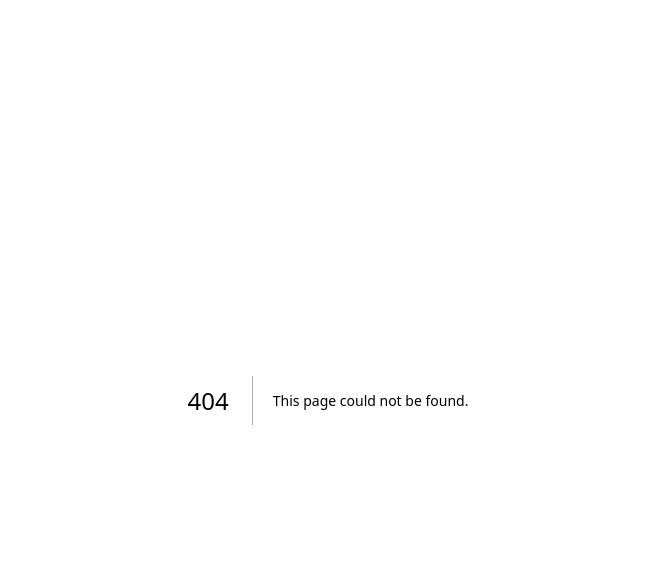
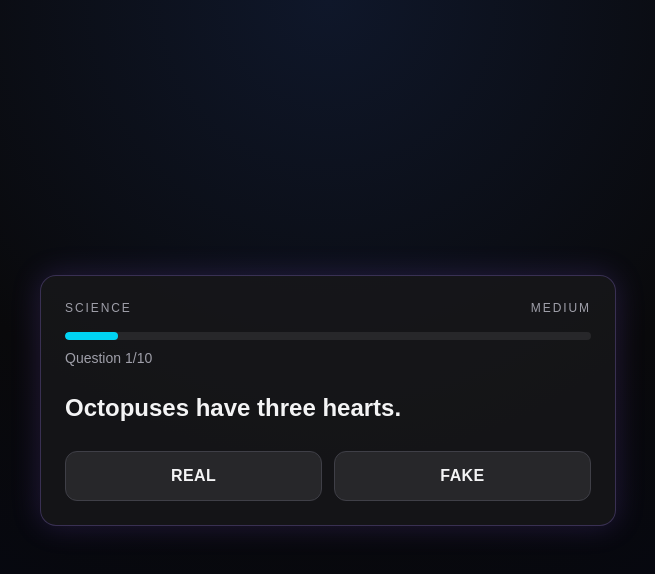
Before and after one commit to umutcanbirbir/fake-real-quiz, a Next.js app: page /quiz in a window 1280 px wide. Before the commit this address had no page. Shown: the top 574 px of the page, without its empty margins (312-967 px from the left). Built offline with nearby package versions, Linux system fonts and the light colour scheme.

Commit message:
Build MVP fake-or-real quiz experience

```diff
--- a/app/layout.tsx
+++ b/app/layout.tsx
@@ -13,8 +13,8 @@ const geistMono = Geist_Mono({
 });
 
 export const metadata: Metadata = {
-  title: "Create Next App",
-  description: "Generated by create next app",
+  title: "Fake or Real Quiz",
+  description: "A dark, game-like Fake or Real quiz built with Next.js.",
 };
 
 export default function RootLayout({
@@ -27,7 +27,7 @@ export default function RootLayout({
       lang="en"
       className={`${geistSans.variable} ${geistMono.variable} h-full antialiased`}
     >
-      <body className="min-h-full flex flex-col">{children}</body>
+      <body className="min-h-full bg-zinc-950 text-zinc-100">{children}</body>
     </html>
   );
 }
--- a/app/page.tsx
+++ b/app/page.tsx
@@ -1,65 +1,30 @@
-import Image from "next/image";
+import Link from "next/link";
 
 export default function Home() {
   return (
-    <div className="flex flex-col flex-1 items-center justify-center bg-zinc-50 font-sans dark:bg-black">
-      <main className="flex flex-1 w-full max-w-3xl flex-col items-center justify-between py-32 px-16 bg-white dark:bg-black sm:items-start">
-        <Image
-          className="dark:invert"
-          src="/next.svg"
-          alt="Next.js logo"
-          width={100}
-          height={20}
-          priority
-        />
-        <div className="flex flex-col items-center gap-6 text-center sm:items-start sm:text-left">
-          <h1 className="max-w-xs text-3xl font-semibold leading-10 tracking-tight text-black dark:text-zinc-50">
-            To get started, edit the page.tsx file.
-          </h1>
-          <p className="max-w-md text-lg leading-8 text-zinc-600 dark:text-zinc-400">
-            Looking for a starting point or more instructions? Head over to{" "}
-            <a
-              href="https://vercel.com/templates?framework=next.js&utm_source=create-next-app&utm_medium=appdir-template-tw&utm_campaign=create-next-app"
-              className="font-medium text-zinc-950 dark:text-zinc-50"
-            >
-              Templates
-            </a>{" "}
-            or the{" "}
-            <a
-              href="https://nextjs.org/learn?utm_source=create-next-app&utm_medium=appdir-template-tw&utm_campaign=create-next-app"
-              className="font-medium text-zinc-950 dark:text-zinc-50"
-            >
-              Learning
-            </a>{" "}
-            center.
-          </p>
+    <main className="flex min-h-screen items-center justify-center bg-[radial-gradient(circle_at_top,#1b0f3f_0%,#09090b_48%,#020617_100%)] px-5 py-10">
+      <section className="w-full max-w-2xl rounded-3xl border border-violet-500/30 bg-zinc-950/70 p-7 text-center shadow-[0_0_45px_rgba(124,58,237,0.25)] backdrop-blur sm:p-10">
+        <p className="text-xs uppercase tracking-[0.2em] text-cyan-300">Mind Challenge</p>
+        <h1 className="mt-3 text-4xl font-black text-white sm:text-5xl">Fake or Real</h1>
+        <p className="mt-5 text-base leading-relaxed text-zinc-300 sm:text-lg">
+          Test your instinct with 10 tricky statements across science, history, space, and more.
+          Pick <span className="font-semibold text-emerald-300">Real</span> or
+          <span className="font-semibold text-rose-300"> Fake</span>, get instant feedback, and share your score.
+        </p>
+
+        <div className="mt-8 rounded-2xl border border-zinc-800 bg-zinc-900/80 p-4 text-left text-sm text-zinc-300">
+          <p>• 10 hardcoded questions</p>
+          <p>• Instant result + explanation per question</p>
+          <p>• Mobile-first dark game UI</p>
         </div>
-        <div className="flex flex-col gap-4 text-base font-medium sm:flex-row">
-          <a
-            className="flex h-12 w-full items-center justify-center gap-2 rounded-full bg-foreground px-5 text-background transition-colors hover:bg-[#383838] dark:hover:bg-[#ccc] md:w-[158px]"
-            href="https://vercel.com/new?utm_source=create-next-app&utm_medium=appdir-template-tw&utm_campaign=create-next-app"
-            target="_blank"
-            rel="noopener noreferrer"
-          >
-            <Image
-              className="dark:invert"
-              src="/vercel.svg"
-              alt="Vercel logomark"
-              width={16}
-              height={16}
-            />
-            Deploy Now
-          </a>
-          <a
-            className="flex h-12 w-full items-center justify-center rounded-full border border-solid border-black/[.08] px-5 transition-colors hover:border-transparent hover:bg-black/[.04] dark:border-white/[.145] dark:hover:bg-[#1a1a1a] md:w-[158px]"
-            href="https://nextjs.org/docs?utm_source=create-next-app&utm_medium=appdir-template-tw&utm_campaign=create-next-app"
-            target="_blank"
-            rel="noopener noreferrer"
-          >
-            Documentation
-          </a>
-        </div>
-      </main>
-    </div>
+
+        <Link
+          href="/quiz"
+          className="mt-8 inline-flex w-full items-center justify-center rounded-xl bg-cyan-400 px-6 py-3 text-lg font-bold text-zinc-950 transition hover:bg-cyan-300 sm:w-auto"
+        >
+          Start Quiz
+        </Link>
+      </section>
+    </main>
   );
 }
--- /dev/null
+++ b/app/quiz/page.tsx
@@ -0,0 +1,9 @@
+import QuizGame from "@/components/QuizGame";
+
+export default function QuizPage() {
+  return (
+    <main className="flex min-h-screen items-center justify-center bg-[radial-gradient(circle_at_top,#0f172a_0%,#09090b_45%,#020617_100%)] px-4 py-8">
+      <QuizGame />
+    </main>
+  );
+}
--- /dev/null
+++ b/components/QuizGame.tsx
@@ -0,0 +1,123 @@
+"use client";
+
+import { useMemo, useState } from "react";
+import { quizQuestions, type QuizAnswer } from "@/data/questions";
+
+export default function QuizGame() {
+  const [currentIndex, setCurrentIndex] = useState(0);
+  const [selectedAnswer, setSelectedAnswer] = useState<QuizAnswer | null>(null);
+  const [correctCount, setCorrectCount] = useState(0);
+  const [copied, setCopied] = useState(false);
+
+  const currentQuestion = quizQuestions[currentIndex];
+  const isFinished = currentIndex >= quizQuestions.length;
+
+  const scorePercent = useMemo(() => {
+    return Math.round((correctCount / quizQuestions.length) * 100);
+  }, [correctCount]);
+
+  const handleAnswer = (answer: QuizAnswer) => {
+    if (selectedAnswer) return;
+    setSelectedAnswer(answer);
+    if (answer === currentQuestion.answer) {
+      setCorrectCount((prev) => prev + 1);
+    }
+  };
+
+  const handleNext = () => {
+    if (!selectedAnswer) return;
+
+    if (currentIndex === quizQuestions.length - 1) {
+      setCurrentIndex((prev) => prev + 1);
+      return;
+    }
+
+    setCurrentIndex((prev) => prev + 1);
+    setSelectedAnswer(null);
+  };
+
+  const shareText = `I scored ${correctCount}/${quizQuestions.length} (${scorePercent}%) on Fake or Real Quiz. Can you beat me?`;
+
+  const copyShareText = async () => {
+    await navigator.clipboard.writeText(shareText);
+    setCopied(true);
+    setTimeout(() => setCopied(false), 1600);
+  };
+
+  if (isFinished) {
+    return (
+      <section className="w-full max-w-xl rounded-2xl border border-cyan-400/30 bg-zinc-900/80 p-6 shadow-[0_0_30px_rgba(6,182,212,0.15)]">
+        <p className="text-sm uppercase tracking-[0.2em] text-cyan-300">Game Over</p>
+        <h1 className="mt-2 text-3xl font-bold text-white">Your Final Score</h1>
+        <p className="mt-5 text-5xl font-black text-cyan-300">{correctCount}/10</p>
+        <p className="mt-2 text-zinc-200">Accuracy: {scorePercent}%</p>
+        <button
+          onClick={copyShareText}
+          className="mt-6 w-full rounded-xl bg-cyan-400 px-4 py-3 font-semibold text-zinc-950 transition hover:bg-cyan-300"
+        >
+          {copied ? "Copied!" : "Copy Share Text"}
+        </button>
+      </section>
+    );
+  }
+
+  const isCorrect = selectedAnswer === currentQuestion.answer;
+
+  return (
+    <section className="w-full max-w-xl rounded-2xl border border-violet-400/25 bg-zinc-900/80 p-5 shadow-[0_0_30px_rgba(139,92,246,0.2)] sm:p-6">
+      <div className="flex items-center justify-between text-xs uppercase tracking-[0.16em] text-zinc-400">
+        <span>{currentQuestion.category}</span>
+        <span>{currentQuestion.difficulty}</span>
+      </div>
+
+      <div className="mt-4 h-2 w-full overflow-hidden rounded-full bg-zinc-800">
+        <div
+          className="h-full rounded-full bg-cyan-400 transition-all"
+          style={{ width: `${((currentIndex + 1) / quizQuestions.length) * 100}%` }}
+        />
+      </div>
+      <p className="mt-2 text-sm text-zinc-400">
+        Question {currentIndex + 1}/{quizQuestions.length}
+      </p>
+
+      <h2 className="mt-5 text-xl font-semibold leading-relaxed text-zinc-100 sm:text-2xl">
+        {currentQuestion.content}
+      </h2>
+
+      <div className="mt-6 grid grid-cols-1 gap-3 sm:grid-cols-2">
+        {(["real", "fake"] as const).map((choice) => {
+          const isSelected = selectedAnswer === choice;
+          return (
+            <button
+              key={choice}
+              onClick={() => handleAnswer(choice)}
+              disabled={Boolean(selectedAnswer)}
+              className={`rounded-xl border px-4 py-3 text-base font-bold uppercase tracking-wide transition ${
+                isSelected
+                  ? "border-cyan-300 bg-cyan-400/20 text-cyan-300"
+                  : "border-zinc-700 bg-zinc-800 text-zinc-100 hover:border-zinc-500"
+              }`}
+            >
+              {choice}
+            </button>
+          );
+        })}
+      </div>
+
+      {selectedAnswer && (
+        <div className="mt-6 rounded-xl border border-zinc-700 bg-zinc-950/70 p-4">
+          <p className={`text-lg font-semibold ${isCorrect ? "text-emerald-300" : "text-rose-300"}`}>
+            {isCorrect ? "✅ Correct" : "❌ Wrong"}
+          </p>
+          <p className="mt-2 text-zinc-200">{currentQuestion.explanation}</p>
+          <button
+            onClick={handleNext}
+            className="mt-4 rounded-lg bg-violet-500 px-4 py-2 font-semibold text-white transition hover:bg-violet-400"
+          >
+            {currentIndex === quizQuestions.length - 1 ? "See Results" : "Next"}
+          </button>
+        </div>
+      )}
+    </section>
+  );
+}
--- /dev/null
+++ b/data/questions.ts
@@ -0,0 +1,102 @@
+export type QuizAnswer = "fake" | "real";
+
+export type QuizQuestion = {
+  id: number;
+  category: string;
+  content: string;
+  answer: QuizAnswer;
+  explanation: string;
+  difficulty: "easy" | "medium" | "hard";
+};
+
+export const quizQuestions: QuizQuestion[] = [
+  {
+    id: 1,
+    category: "Science",
+    content: "Octopuses have three hearts.",
+    answer: "real",
+    explanation:
+      "Two hearts pump blood to the gills, and one pumps blood to the rest of the body.",
+    difficulty: "medium",
+  },
+  {
+    id: 2,
+    category: "History",
+    content: "Napoleon Bonaparte was once attacked by a horde of rabbits.",
+    answer: "real",
+    explanation:
+      "During a staged rabbit hunt, the rabbits ran toward Napoleon instead of away from him.",
+    difficulty: "hard",
+  },
+  {
+    id: 3,
+    category: "Technology",
+    content: "The first computer bug was an actual moth found in hardware.",
+    answer: "real",
+    explanation:
+      "In 1947, operators found a moth in a relay of the Harvard Mark II and logged it as a 'bug'.",
+    difficulty: "easy",
+  },
+  {
+    id: 4,
+    category: "Animals",
+    content: "Sharks are mammals because they give live birth.",
+    answer: "fake",
+    explanation:
+      "Sharks are fish, not mammals. Some lay eggs and some give live birth, but all are fish.",
+    difficulty: "medium",
+  },
+  {
+    id: 5,
+    category: "Space",
+    content: "A day on Venus is longer than a year on Venus.",
+    answer: "real",
+    explanation:
+      "Venus rotates very slowly; one spin takes longer than one trip around the Sun.",
+    difficulty: "hard",
+  },
+  {
+    id: 6,
+    category: "Geography",
+    content: "Iceland is covered entirely in ice while Greenland is mostly green land.",
+    answer: "fake",
+    explanation:
+      "Both names are misleading. Greenland has a huge ice sheet, and Iceland has significant green areas.",
+    difficulty: "easy",
+  },
+  {
+    id: 7,
+    category: "Food",
+    content: "Honey can spoil after a few months even in sealed jars.",
+    answer: "fake",
+    explanation:
+      "Pure honey has very low moisture and high acidity, so it can remain edible for extremely long periods.",
+    difficulty: "medium",
+  },
+  {
+    id: 8,
+    category: "Sports",
+    content: "Golf was once played on the Moon.",
+    answer: "real",
+    explanation:
+      "Apollo 14 astronaut Alan Shepard hit golf balls on the lunar surface in 1971.",
+    difficulty: "hard",
+  },
+  {
+    id: 9,
+    category: "Language",
+    content: "The dot over the lowercase 'i' is called a tittle.",
+    answer: "real",
+    explanation: "In typography, that small mark above letters like i and j is called a tittle.",
+    difficulty: "hard",
+  },
+  {
+    id: 10,
+    category: "Nature",
+    content: "Bananas grow on trees.",
+    answer: "fake",
+    explanation:
+      "Bananas grow on giant herbs, not trees; the 'trunk' is a pseudostem made of leaf bases.",
+    difficulty: "medium",
+  },
+];
```
